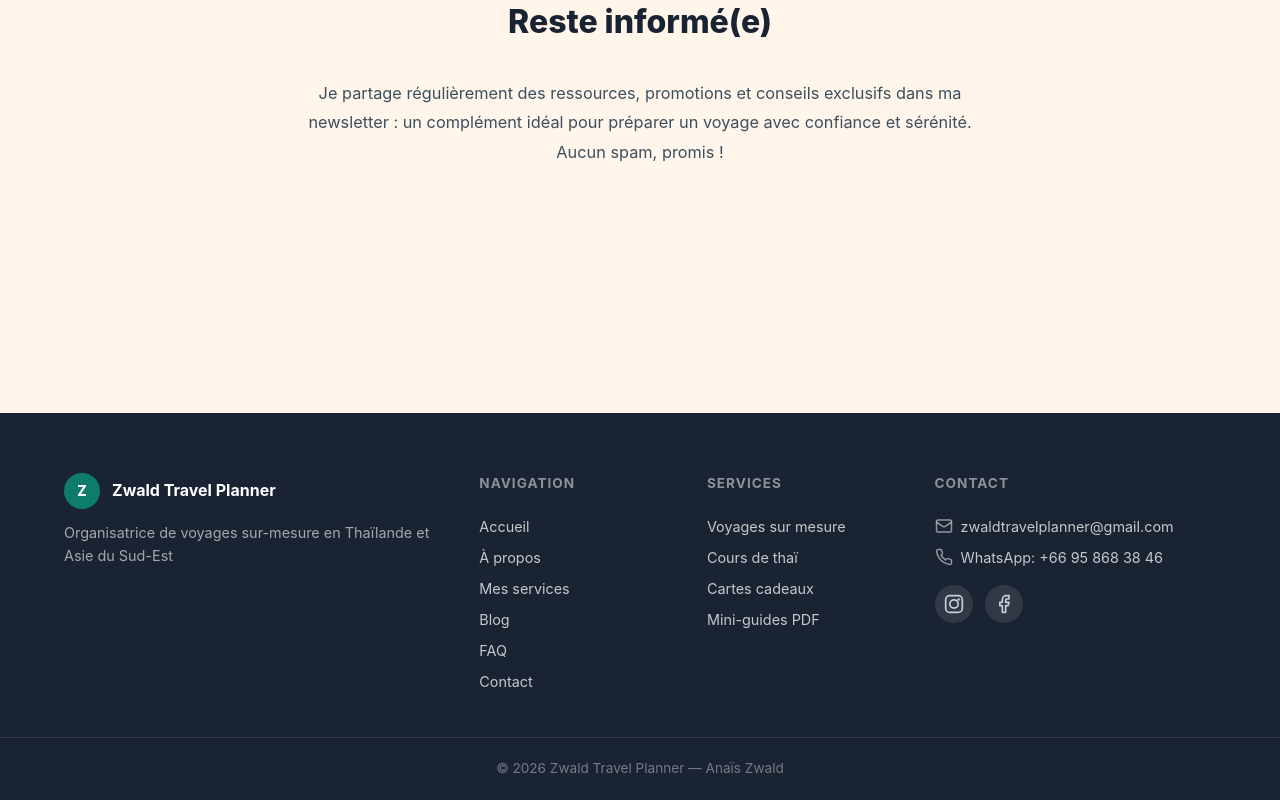
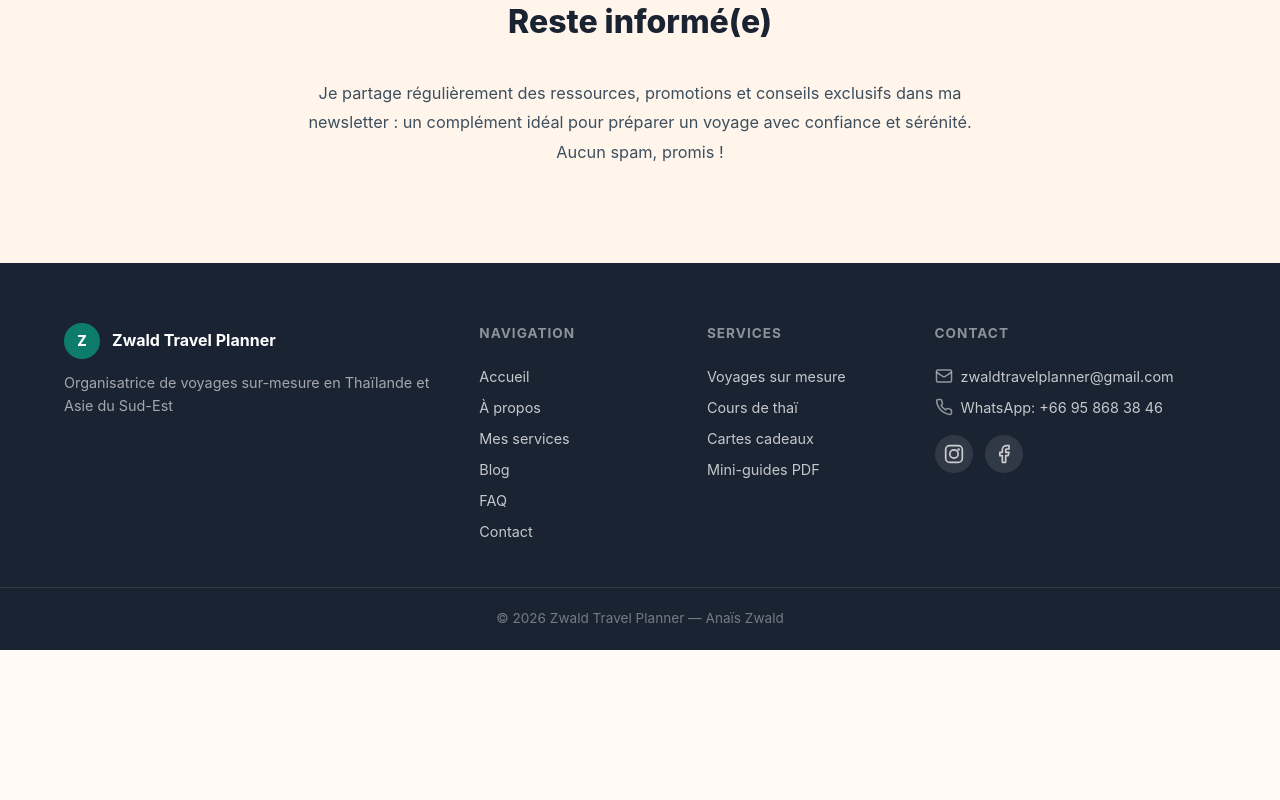
Before and after one commit to TheRemless/Site_Anais, a React (Vite) app: page /blog in a window 1280 px wide. Shown: the part 910-1710 px from the top of the page. After the commit the page ends 1560 px from the top, so only its background shows below. Built offline with nearby package versions, Linux system fonts and the light colour scheme.

Commit message:
Bug fixes

```diff
--- a/src/components/MailerLiteForm.jsx
+++ /dev/null
@@ -1,51 +0,0 @@
-import { useEffect, useRef } from "react";
-
-/**
- * MailerLiteForm component for React SPAs.
- *
- * MailerLite's universal script scans the DOM once on load.
- * In a React SPA, we need to re-trigger the scan when the component mounts
- * and the placeholder div is available in the DOM.
- */
-export default function MailerLiteForm({ formId = "Ew3n64" }) {
-  const containerRef = useRef(null);
-
-  useEffect(() => {
-    // 1. If ml is already defined, we can just call it to re-scan
-    if (window.ml) {
-      window.ml("account", "2261194");
-    }
-
-    // 2. Also ensure the script is loaded if it's not already
-    // Sometimes the script in index.html might fail or be blocked
-    if (!document.querySelector('script[src*="assets.mailerlite.com/js/universal.js"]')) {
-      const script = document.createElement("script");
-      script.src = "https://assets.mailerlite.com/js/universal.js";
-      script.async = true;
-      script.onload = () => {
-        if (window.ml) {
-          window.ml("account", "2261194");
-        }
-      };
-      document.head.appendChild(script);
-    }
-
-    // 3. Re-trigger after a short delay to ensure DOM is ready
-    const timer = setTimeout(() => {
-      if (window.ml) {
-        window.ml("account", "2261194");
-      }
-    }, 500);
-
-    return () => clearTimeout(timer);
-  }, []);
-
-  return (
-    <div
-      ref={containerRef}
-      className="ml-embedded"
-      data-form={formId}
-      style={{ minHeight: "150px" }} // Added min-height to avoid layout jump and ensure visibility
-    ></div>
-  );
-}
--- a/src/pages/APropos.jsx
+++ b/src/pages/APropos.jsx
@@ -1,5 +1,4 @@
 import { Link } from "react-router-dom";
-import MailerLiteForm from "../components/MailerLiteForm";
 import "../styles/pages.css";
 
 export default function APropos() {
--- a/src/pages/Blog.jsx
+++ b/src/pages/Blog.jsx
@@ -1,5 +1,4 @@
 import { Link } from "react-router-dom";
-import MailerLiteForm from "../components/MailerLiteForm";
 import "../styles/pages.css";
 
 const BLOG_POSTS = [
@@ -55,7 +54,7 @@ export default function Blog() {
               un complément idéal pour préparer un voyage avec confiance et sérénité. Aucun spam, promis !
             </p>
           </div>
-          <MailerLiteForm />
+          <div className="ml-embedded" data-form="Ew3n64"></div>
         </div>
       </section>
     </div>
--- a/src/pages/BlogPost.jsx
+++ b/src/pages/BlogPost.jsx
@@ -1,5 +1,4 @@
 import { useParams, Link } from "react-router-dom";
-import MailerLiteForm from "../components/MailerLiteForm";
 import "../styles/pages.css";
 
 const BLOG_CONTENT = {
--- a/src/pages/Contact.jsx
+++ b/src/pages/Contact.jsx
@@ -1,5 +1,4 @@
 import { useState } from "react";
-import MailerLiteForm from "../components/MailerLiteForm";
 import "../styles/pages.css";
 
 export default function Contact() {
--- a/src/pages/CoursThai.jsx
+++ b/src/pages/CoursThai.jsx
@@ -1,5 +1,4 @@
 import { Link } from "react-router-dom";
-import MailerLiteForm from "../components/MailerLiteForm";
 import "../styles/pages.css";
 
 export default function CoursThai() {
--- a/src/pages/Destinations.jsx
+++ b/src/pages/Destinations.jsx
@@ -1,6 +1,5 @@
 import { motion } from "framer-motion";
 import { useState } from "react";
-import MailerLiteForm from "../components/MailerLiteForm";
 import "../styles/destinations.css";
 
 const DESTINATIONS = [
--- a/src/pages/FAQ.jsx
+++ b/src/pages/FAQ.jsx
@@ -1,6 +1,5 @@
 import { useState } from "react";
 import { Link } from "react-router-dom";
-import MailerLiteForm from "../components/MailerLiteForm";
 import "../styles/pages.css";
 
 const FAQS = [
--- a/src/pages/Galerie.jsx
+++ b/src/pages/Galerie.jsx
@@ -1,6 +1,5 @@
 import { motion } from "framer-motion";
 import { useState } from "react";
-import MailerLiteForm from "../components/MailerLiteForm";
 import "../styles/galerie.css";
 
 const GALLERY_IMAGES = [
--- a/src/pages/Home.jsx
+++ b/src/pages/Home.jsx
@@ -1,6 +1,5 @@
 import { useState } from "react";
 import { Link } from "react-router-dom";
-import MailerLiteForm from "../components/MailerLiteForm";
 import "../styles/home.css";
 
 const TESTIMONIALS = [
--- a/src/pages/Services.jsx
+++ b/src/pages/Services.jsx
@@ -1,5 +1,4 @@
 import { Link } from "react-router-dom";
-import MailerLiteForm from "../components/MailerLiteForm";
 import "../styles/pages.css";
 
 export default function Services() {
```
